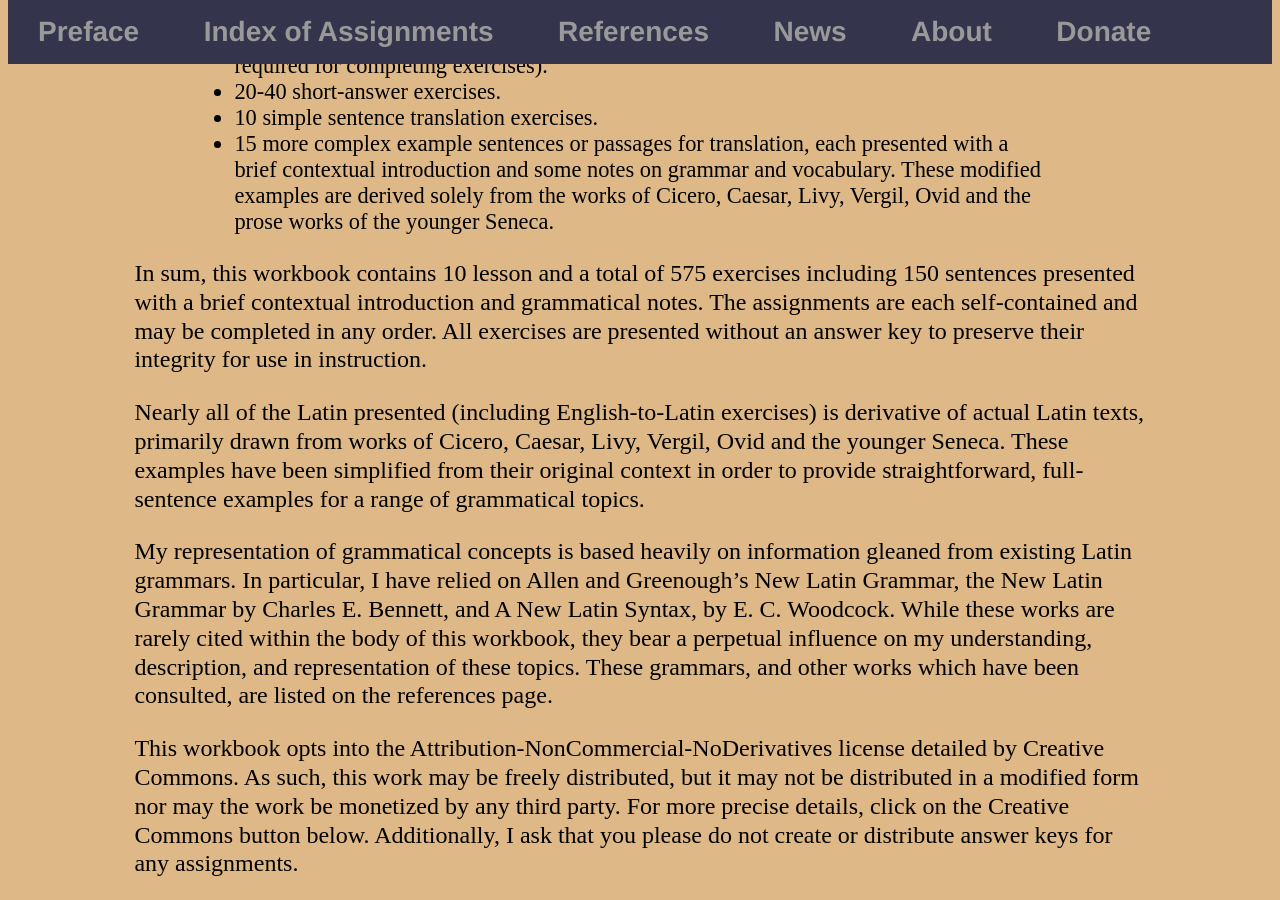
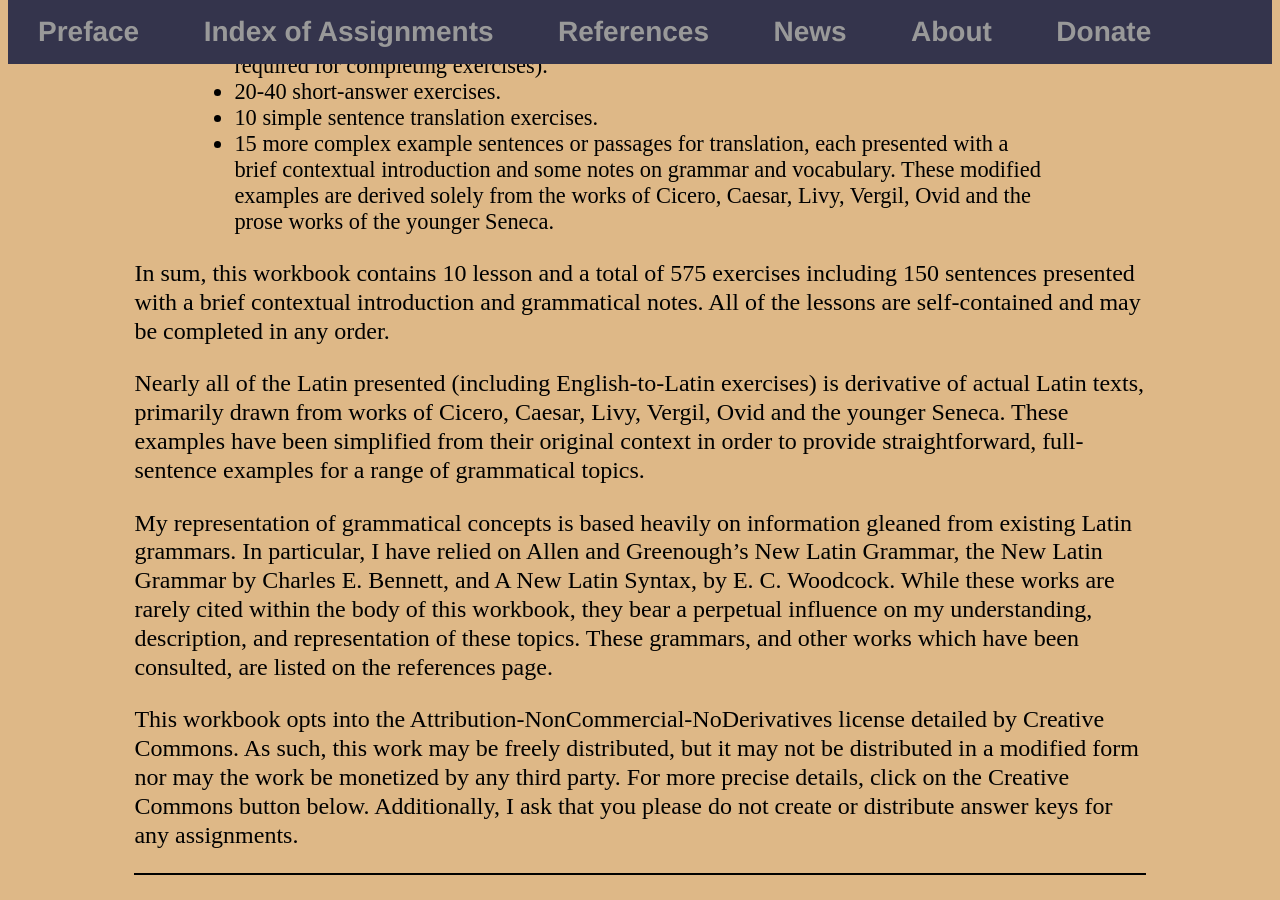
Before and after one commit to AlanCFleming82/AlanCFleming82.github.io, a Jekyll site: the page built from index.html, in a window 1280 px wide and 900 px high, scrolled down 631 px. Built offline with Jekyll 4.4.1, drawn with Linux system fonts in a browser that asks for light colours.

Commit message:
Update index.html

```diff
--- a/index.html
+++ b/index.html
@@ -39,9 +39,8 @@
 
 <p>
 	In sum, this workbook contains 10 lesson and a total of 575 exercises including 150
-	sentences presented with a brief contextual introduction and grammatical notes. The assignments are each self-contained and may be completed in any order. All
-	exercises are presented without an answer key to preserve their integrity for use in
-	instruction.
+	sentences presented with a brief contextual introduction and grammatical notes. All of the lessons
+	are self-contained and may be completed in any order.
 </p>
 <p>
 	Nearly all of the Latin presented (including English-to-Latin exercises) is derivative of
```
